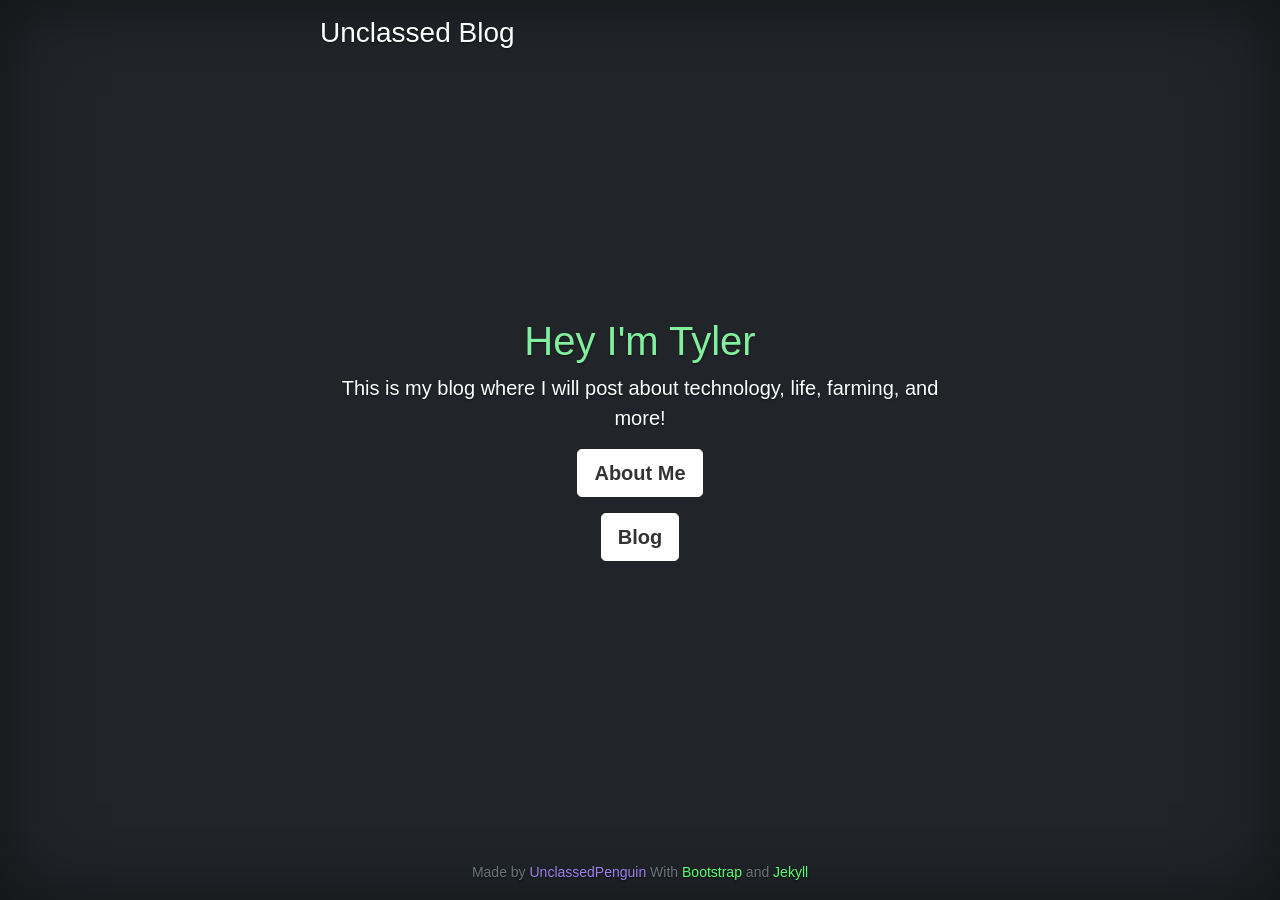
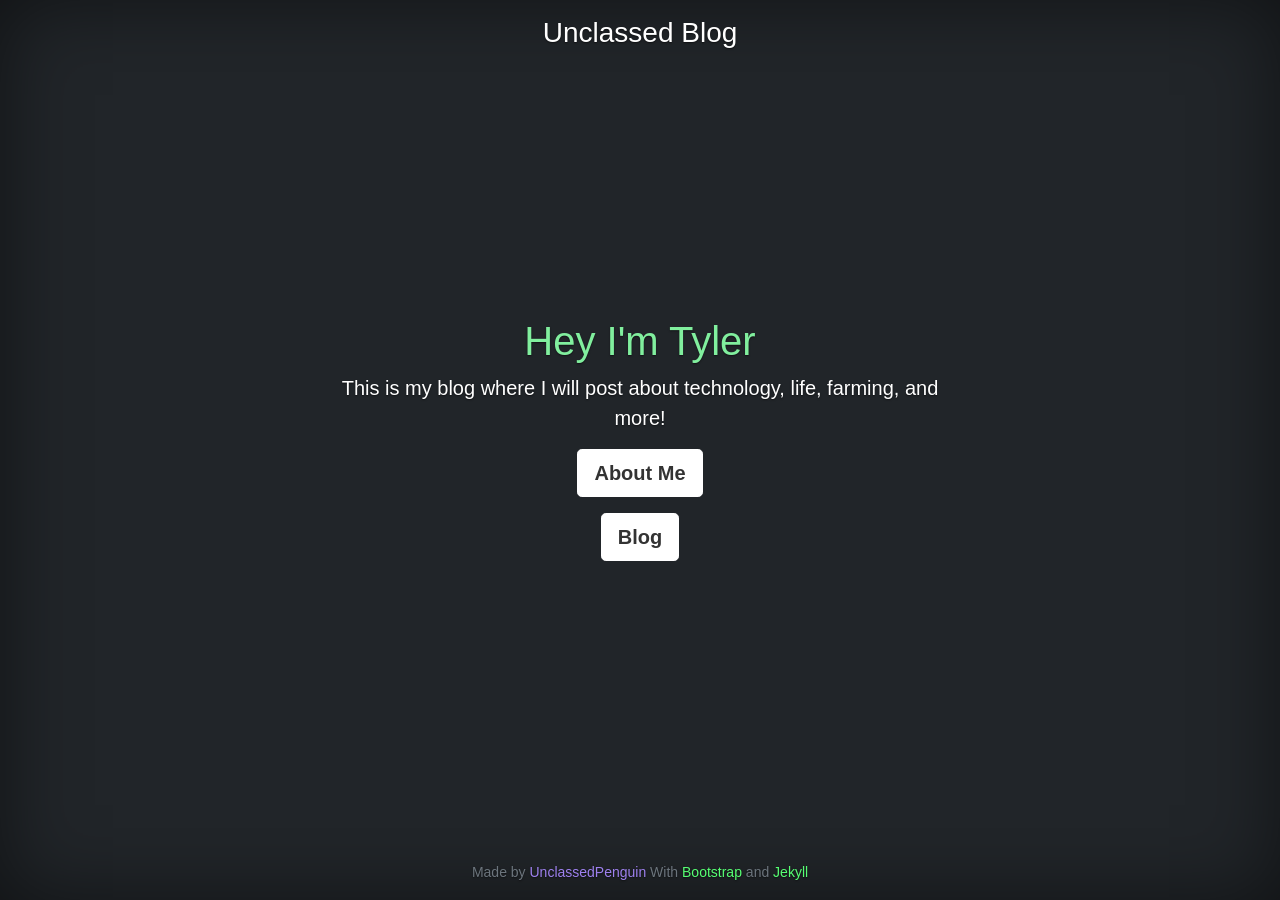
Before and after one commit to UnclassedPenguin/unclassedpenguin.github.io, a Jekyll site: the page built from index.html, in a window 1280 px wide. Built offline with Jekyll 4.4.1, drawn with Linux system fonts in a browser that asks for light colours.

Commit message:
move cover page title

```diff
--- a/_layouts/cover.html
+++ b/_layouts/cover.html
@@ -32,7 +32,7 @@
       <div class="cover-container d-flex w-100 h-100 px-3 pt-3 mx-auto flex-column">
         <header class="mb-auto">
           <div>
-            <h3 class="float-md-start mb-0">{{ site.name }}</h3>
+            <h3 class="mb-0">{{ site.name }}</h3>
 
             <!--<nav class="nav nav-masthead justify-content-center float-md-end">-->
               <!--<a class="nav-link active" aria-current="page" href="#">Home</a>-->
```
